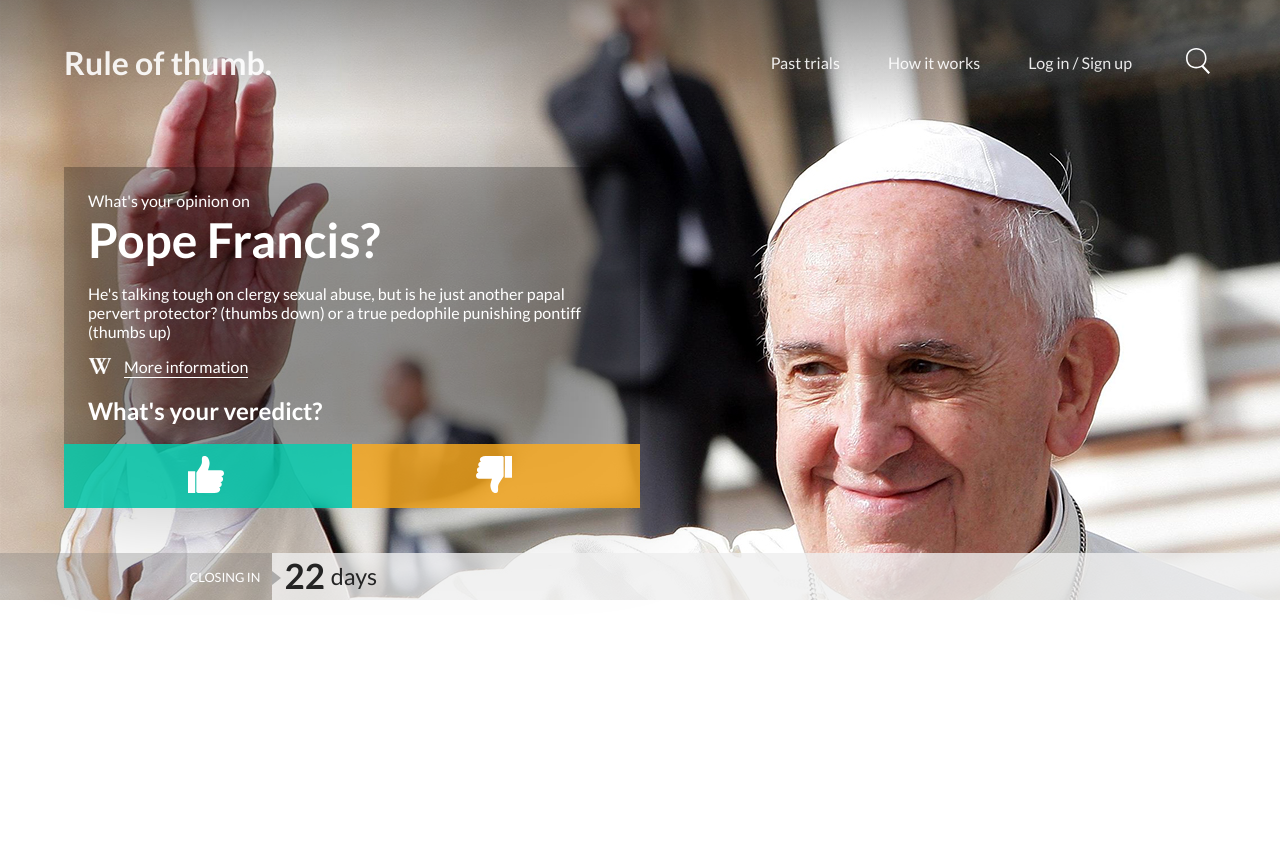
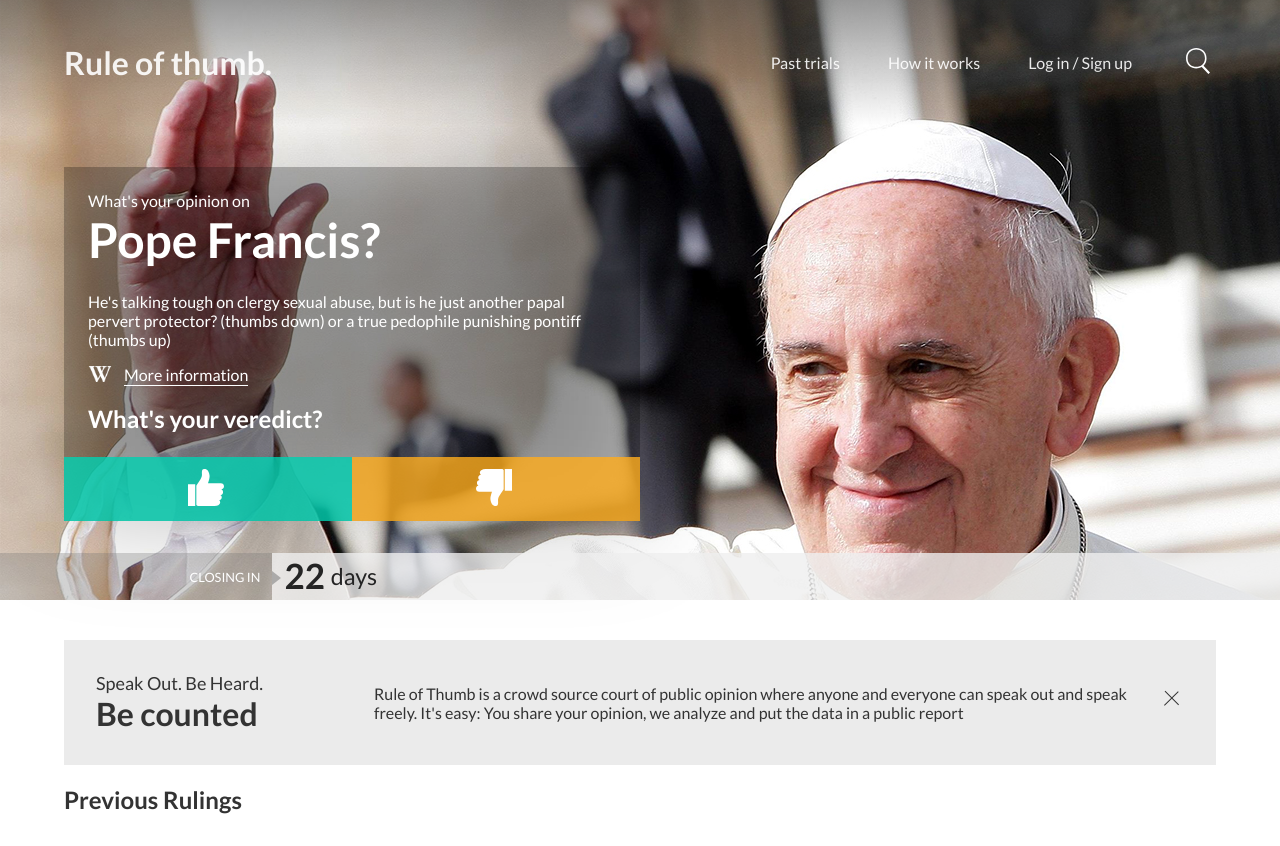
Before and after one commit to eliasrodeloso/zemoga, a React (Create React App) app: page / in a window 1280 px wide. Before the commit the page ends 800 px from the top, so only its background shows below. Built offline with nearby package versions, Linux system fonts and the light colour scheme.

Commit message:
Message added

```diff
--- /dev/null
+++ b/src/components/message/Message.js
@@ -0,0 +1,26 @@
+import React from 'react';
+import { ReactComponent as CloseIcon } from '../../assets/icons/close.svg';
+import './Message.scss';
+
+const Message = () => (
+  <div className="Message">
+    <div className="columns">
+      <div className="column is-one-quarter Message-title">
+        <h4>Speak Out. Be Heard.</h4>
+        <h1>Be counted</h1>
+      </div>
+      <div className="column Message-text">
+        <p>
+          Rule of Thumb is a crowd source court of public opinion where anyone
+          and everyone can speak out and speak freely. It&apos;s easy: You share
+          your opinion, we analyze and put the data in a public report
+        </p>
+        <span className="Message-close">
+          <CloseIcon />
+        </span>
+      </div>
+    </div>
+  </div>
+);
+
+export default Message;
--- /dev/null
+++ b/src/components/message/Message.scss
@@ -0,0 +1,35 @@
+@import '../../config/_variables.scss';
+
+.Message {
+  background-color: #ebebeb;
+  padding: $size-3;
+
+  &-title {
+    h4 {
+      font-size: 1.125em;
+      font-weight: 200;
+    }
+
+    h1 {
+      font-size: 2em;
+    }
+
+    h4,
+    h1 {
+      margin: 0;
+    }
+  }
+
+  &-text {
+    display: flex;
+    align-items: center;
+
+    p {
+      margin: 0;
+    }
+  }
+
+  &-close {
+    padding: 0 0 0 $size-4;
+  }
+}
--- a/src/components/voting-card/VotingCard.js
+++ b/src/components/voting-card/VotingCard.js
@@ -12,7 +12,7 @@ const VotingCard = () => (
         <h4>What&apos;s your opinion on</h4>
         <h1>Pope Francis?</h1>
       </header>
-      <content className="VotingCard-content">
+      <section className="VotingCard-content">
         <p>
           He&apos;s talking tough on clergy sexual abuse, but is he just another
           papal pervert protector? (thumbs down) or a true pedophile punishing
@@ -23,7 +23,7 @@ const VotingCard = () => (
           <a href="http://wikipedia.org">More information</a>
         </div>
         <h2>What&apos;s your veredict?</h2>
-      </content>
+      </section>
       <footer className="VotingCard-footer">
         <button
           type="button"
--- a/src/config/_variables.scss
+++ b/src/config/_variables.scss
@@ -3,6 +3,8 @@
 $touch-header-height: 100px;
 $desktop-header-height: 125px;
 $max-page-width: 90vw;
+$mobile-max-page-width: 95vw;
 $yellow: #ffad1d;
 
 $secondary: $yellow;
+$grey: #333333;
--- a/src/index.scss
+++ b/src/index.scss
@@ -5,6 +5,7 @@ body {
   margin: 0;
   font-family: 'Lato', sans-serif;
   font-size: 100%;
+  color: #333;
   -webkit-font-smoothing: antialiased;
   -moz-osx-font-smoothing: grayscale;
 }
--- a/src/pages/home/Home.page.js
+++ b/src/pages/home/Home.page.js
@@ -4,6 +4,7 @@ import HeroSlider from '../../components/hero-slider/HeroSlider';
 import VotingCard from '../../components/voting-card/VotingCard';
 import Closing from '../../components/closing/Closing';
 import popeImage from '../../assets/images/header-background.jpg';
+import Message from '../../components/message/Message';
 import './Home.scss';
 
 const Home = () => (
@@ -25,6 +26,15 @@ const Home = () => (
         }
       ]}
     />
+    <section className="Home-content">
+      <div className="columns">
+        <div className="column">
+          <Message />
+          <h1>Previous Rulings</h1>
+
+        </div>
+      </div>
+    </section>
   </div>
 );
 
--- a/src/pages/home/Home.scss
+++ b/src/pages/home/Home.scss
@@ -1,3 +1,17 @@
-.Home-container {
-  min-height: 100vh;
+@import '../../config/variables.scss';
+
+.Home {
+  &-container {
+    min-height: 100vh;
+  }
+
+  &-content {
+    width: $mobile-max-page-width;
+    margin: 0 auto;
+    padding-top: $size-2;
+
+    @include desktop {
+      width: $max-page-width;
+    }
+  }
 }
```
Also changed, not shown: src/assets/icons/close.svg (added).
